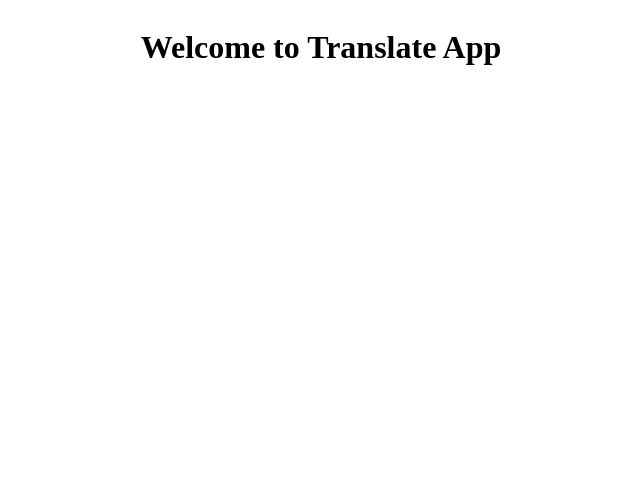
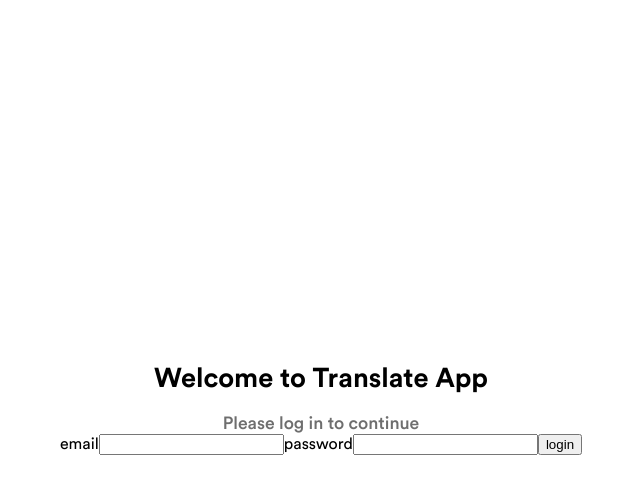
Before and after one commit to andreviallon/translate-app, a Next.js app: page /login in a window 1280 px wide. Shown: the top 494 px of the page, without its empty margins (319-959 px from the left). Built offline with nearby package versions, Linux system fonts and the light colour scheme.

Commit message:
WIP: added formik

```diff
--- a/components/LoginForm.tsx
+++ b/components/LoginForm.tsx
@@ -1,33 +1,61 @@
 import styled from 'styled-components';
 import { Container, Row, Col } from 'react-grid-system';
+import { GlobalStyles } from "../core/global";
+import { ThemeProvider } from "styled-components";
+import { lightTheme } from "../core/theme";
+import { Formik, Field, Form } from 'formik';
 
-const CenterPageContent = styled.div`
-    height: 100%;
-`;
+interface Values {
+    email: string;
+    password: string;
+}
 
 const FlexContainer = styled.div`
+    height: 100vh;
     display: flex;
     flex-direction: column;
     text-align: center;
+    justify-content: center;
 `;
 
 const H1 = styled.h1`
-    font-size: 2rem;
+    font-size: 1.7rem;
 `;
 
+const Info = styled.span`
+    font-size: 1.1rem;
+    color: ${({ theme }) => theme.mediumGray};
+    font-weight: 500
+`;
 
 export default function LoginForm() {
+
+    const handleLogin = (values: Values) => {
+        console.log('values', values);
+    }
+
     return (
-        <CenterPageContent>
+        <ThemeProvider theme={lightTheme}>
+            <GlobalStyles />
             <Container>
                 <Row>
                     <Col sm={12} md={8} lg={6} offset={{ md: 2, lg: 3 }}>
                         <FlexContainer>
                             <H1>Welcome to Translate App</H1>
+                            <Info>Please log in to continue</Info>
+                            <Formik initialValues={{ email: '', password: '' }} onSubmit={(values: Values) => {handleLogin(values)}}>
+                                <Form>
+                                    <label htmlFor="email">email</label>
+                                    <Field id="email" name="email" type="email"/>
+                                    <label htmlFor="password">password</label>
+                                    <Field id="password" name="password" type="password"/>
+                                    <button type="submit">login</button>
+                                </Form>
+                            </Formik>
                         </FlexContainer>
                     </Col>
                 </Row>
             </Container>
-        </CenterPageContent>
+        </ThemeProvider>
     )
 }
--- a/core/theme.ts
+++ b/core/theme.ts
@@ -1,9 +1,11 @@
 export const lightTheme = {
     body: "#FFFFFF",
-    text: "#000000"
+    text: "#000000",
+    mediumGray: "#6E6E6E"
 };
 
 export const darkTheme = {
     body: "#212024",
-    text: "#FFFFFF"
+    text: "#FFFFFF",
+    mediumGray: "#6E6E6E"
 };
--- a/package.json
+++ b/package.json
@@ -11,6 +11,7 @@
     "@fortawesome/fontawesome-svg-core": "^1.2.30",
     "@fortawesome/free-solid-svg-icons": "^5.14.0",
     "@fortawesome/react-fontawesome": "^0.1.11",
+    "formik": "^2.1.7",
     "js-cookie": "^2.2.1",
     "next": "9.5.3",
     "react": "16.13.1",
--- a/pages/login.tsx
+++ b/pages/login.tsx
@@ -1,7 +1,14 @@
+import Head from 'next/head';
 import LoginForm from '../components/LoginForm';
 
 export default function login() {
     return (
-        <LoginForm />
+        <>
+            <Head>
+                <title>Translate App</title>
+                <link rel="icon" href="/favicon.ico" />
+            </Head>
+            <LoginForm />
+        </>
     )
 }
--- a/styles/globals.scss
+++ b/styles/globals.scss
@@ -29,103 +29,3 @@
 $blue: #287CC9;
 $light-blue: #EEF6FE;
 $gray: #CDDAE7;
-
-.neumorphism-toggle {
-    position: relative;
-    transition: transform .3s;
-    transform: scale(var(--scale, 1)) translateZ(0);
-    &:active {
-        --scale: .96;
-    }
-    input {
-        display: none;
-        & + label {
-            background: #fff;
-            border-radius: 9px;
-            padding: 16px 0 16px 20px;
-            min-width: 208px;
-            display: block;
-            cursor: pointer;
-            position: relative;
-            box-shadow: -12px -12px 24px var(--light-shadow, transparent), 12px 12px 24px var(--shadow, transparent);
-            transition: box-shadow .4s;
-            &:before {
-                content: '';
-                position: absolute;
-                left: 0;
-                top: 0;
-                right: 0;
-                bottom: 0;
-                border-radius: inherit;
-                background: linear-gradient(160deg, #F1F4FF, #F9FAFF);
-                opacity: var(--gradient, 0);
-                transition: opacity .4s;
-            }
-            .switch {
-                position: relative;
-                display: inline-block;
-                z-index: 1;
-                vertical-align: top;
-                height: 22px;
-                width: 40px;
-                border-radius: 11px;
-                background: #ECEFFC;
-                &:before {
-                    content: '';
-                    position: absolute;
-                    left: 0;
-                    top: 0;
-                    right: 0;
-                    bottom: 0;
-                    border-radius: inherit;
-                    background: linear-gradient(90deg, #4F97FF, #275EFE);
-                    opacity: var(--gradient, 0);
-                    transition: opacity .4s;
-                }
-                .dot {
-                    background: #D1D6EE;
-                    position: absolute;
-                    width: 24px;
-                    height: 24px;
-                    border-radius: 50%;
-                    left: -1px;
-                    top: -1px;
-                    transform: translateX(var(--offset, 0));
-                    transition: transform .4s, box-shadow .4s;
-                    box-shadow: -4px -4px 8px var(--light-shadow-2, transparent), 4px 4px 8px var(--shadow, transparent);
-                    &:before {
-                        content: '';
-                        position: absolute;
-                        left: 0;
-                        top: 0;
-                        right: 0;
-                        bottom: 0;
-                        border-radius: inherit;
-                        background: linear-gradient(160deg, #F1F4FF, #F9FAFF);
-                        opacity: var(--gradient, 0);
-                        transition: opacity .4s;
-                    }
-                }
-            }
-        }
-        &:not(:checked) {
-            & + label {
-                pointer-events: none;
-                & + span {
-                    opacity: 1;
-                    transform: translateY(12px);
-                }
-            }
-        }
-        &:checked {
-            & + label {
-                --offset: 18px;
-                --text: #404660;
-                --gradient: 1;
-                --shadow: rgba(0, 6, 39, .1);
-                --light-shadow: rgba(255, 255, 255, .8);
-                --light-shadow-2: rgba(255, 255, 255, .1);
-            }
-        }
-    }
-}
```
Also changed, not shown: 1 other file (tests, documents, lock files or other folders).
